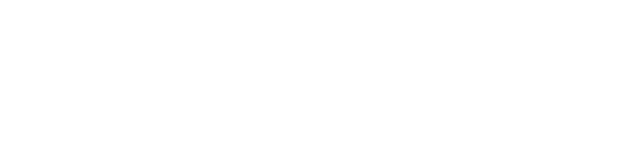
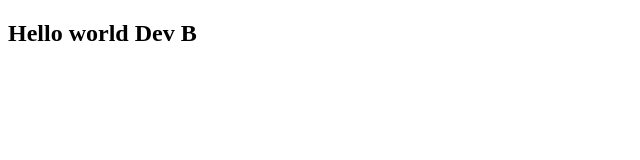
Before and after one commit to DreamsEvz/TP_Git, a plain HTML site: page index.html in a window 1280 px wide. Shown: the whole page, without its empty margins (0-640 px from the left). Drawn offline with Linux system fonts and the light colour scheme.

Commit message:
Modif du index.html

```diff
--- a/index.html
+++ b/index.html
@@ -4,6 +4,7 @@
     <meta charset="UTF-8">
     <meta name="viewport" content="width=device-width, initial-scale=1.0">
     <title>Mon site web git</title>
+	<h2>Hello world Dev B</h2>
 </head>
 <body>
 
```
